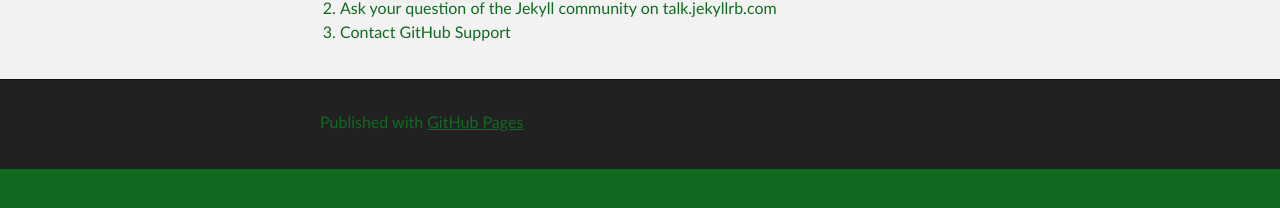
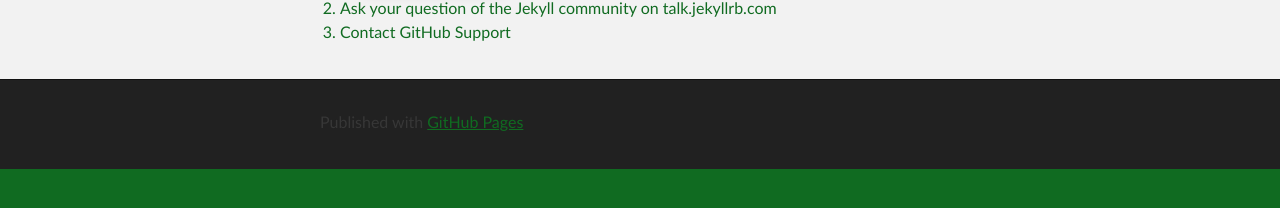
Before and after one commit to mbevila/generationary_web, a Jekyll site: the page built from docs/SUPPORT.md, in a window 1280 px wide. Shown: the part 506-714 px from the top of the page. Built offline with Jekyll 4.4.1, drawn with Linux system fonts in a browser that asks for light colours; our own code applies the rules of GitHub Pages for plain Markdown files.

Commit message:
Update jekyll-theme-slate.scss

```diff
--- a/_sass/jekyll-theme-slate.scss
+++ b/_sass/jekyll-theme-slate.scss
@@ -93,7 +93,7 @@ p {
 }
 
 footer p {
-  color: #106B21;
+  color: #373737;
 }
 
 a {
```
